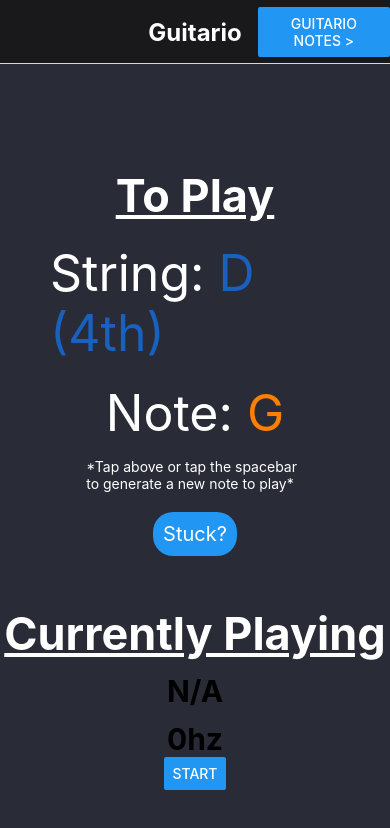
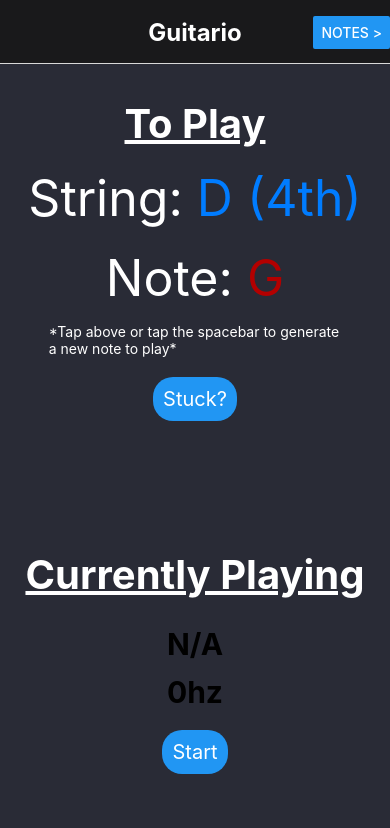
Before and after one commit to Brandon205/guitario, a React Native app: screen / in a window 390 px wide. Shown: the top 828 px of the page. Built offline with nearby package versions, Linux system fonts and the light colour scheme.

Commit message:
Major Styling Changes

```diff
--- a/App.js
+++ b/App.js
@@ -2,28 +2,16 @@ import React, { useState } from 'react';
 import { Button, Platform } from 'react-native';
 import { NavigationContainer } from '@react-navigation/native';
 import { createNativeStackNavigator } from '@react-navigation/native-stack';
-// import Notes from './components/Notes';
 import StringsNote from './components/StringsNote';
-import Frequencies from './components/Frequencies'
-// let Frequencies = <></>;
-// if (Platform.OS === 'web') {
-//   Frequencies = require('./components/Frequencies.js')
-// }
-// (async () => {
-//   if (Platform.OS === 'web') {
-//     let Frequencies = await import('./components/Frequencies');
-//   } else {
-//     let Frequencies = <></>
-//   }
-// })();
+import Frequencies from './components/Frequencies'; // Will pull either the .android.js or just the .js one based on platform
 
 const Stack = createNativeStackNavigator();
 
 export default function App() {
-  const [note, setNote] = useState("0")
-  const [string, setString] = useState("E (6th)")
-  const [noteColor, setNoteColor] = useState("#33CC33")
-  const [stringColor, setStringColor] = useState("#D07173")
+  const [note, setNote] = useState("0");
+  const [string, setString] = useState("E (6th)");
+  const [noteColor, setNoteColor] = useState("#33CC33");
+  const [stringColor, setStringColor] = useState("#D07173");
 
   let createNote = () => { // Generates a random note and its color and puts both into state
     let tempNote = (Math.floor(Math.random() * 7)).toString()
@@ -31,31 +19,31 @@ export default function App() {
     switch (tempNote) {
       case "0":
         setNote("A")
-        setNoteColor('#33CC33')
+        setNoteColor('#ff6300')
         break;
       case "1":
         setNote("B")
-        setNoteColor('#8EC9FF')
+        setNoteColor('#99ff00')
         break;
       case "2":
         setNote("C")
-        setNoteColor('#FF0000')
+        setNoteColor('#28ff00')
         break;
       case "3":
         setNote("D")
-        setNoteColor('#FFFF00')
+        setNoteColor('#007cff')
         break;
       case "4":
         setNote("E")
-        setNoteColor('#C3F2FF')
+        setNoteColor('#4500ea')
         break;
       case "5":
         setNote("F")
-        setNoteColor('#AB0034')
+        setNoteColor('#57009e')
         break;
       case "6":
         setNote("G")
-        setNoteColor('#FF7F00')
+        setNoteColor('#b30000')
         break;
       default:
         setNote("Uh oh, this should be a note... Try again")
@@ -68,27 +56,27 @@ export default function App() {
     switch (tempString) {
       case "0":
         setString("E (6th)")
-        setStringColor('#D07173')
+        setStringColor('#4500ea')
         break;
       case "1":
         setString("A (5th)")
-        setStringColor('#F3F071')
+        setStringColor('#ff6300')
         break;
       case "2":
         setString("D (4th)")
-        setStringColor('#1861BF')
+        setStringColor('#007cff')
         break;
       case "3":
         setString("G (3rd)")
-        setStringColor('#F3B54D')
+        setStringColor('#b30000')
         break;
       case "4":
         setString("B (2nd)")
-        setStringColor('#50C839')
+        setStringColor('#99ff00')
         break;
       case "5":
         setString("e (1st)")
-        setStringColor('#CF27C4')
+        setStringColor('#4500ea')
         break;
       default:
         setString("Uh oh, this should be a string... Try again")
@@ -99,7 +87,7 @@ export default function App() {
   if (Platform.OS === 'web') {
     content = (
       <Stack.Screen name="Guitario" options={({ navigation }) => ({
-        headerRight: () => (<Button title="Guitario Notes >" onPress={() => navigation.navigate('Guitario Notes')} />)
+        headerRight: () => (<Button title="Notes >" onPress={() => navigation.navigate('Notes')} />)
       })}>
         { props => <Frequencies {...props} createNote={() => createNote()} createString={() => createString()} string={string} note={note} noteColor={noteColor} stringColor={stringColor} /> }
       </Stack.Screen>
@@ -107,7 +95,7 @@ export default function App() {
   } else {
     content = (
       <Stack.Screen name="Guitario" options={({ navigation }) => ({
-        headerRight: () => (<Button title="Guitario Notes >" onPress={() => navigation.navigate('Guitario Notes')} />)
+        headerRight: () => (<Button title="Notes >" onPress={() => navigation.navigate('Notes')} />)
       })}>
         { props => <Frequencies {...props} createNote={() => createNote()} createString={() => createString()} string={string} note={note} noteColor={noteColor} stringColor={stringColor} /> }
       </Stack.Screen>
@@ -118,7 +106,7 @@ export default function App() {
     <NavigationContainer>
       <Stack.Navigator screenOptions={{headerStyle: {backgroundColor: '#19191B'}, headerTintColor: '#fff', headerTitleAlign: 'center', headerTitleStyle: {fontSize: 24, fontWeight: 'bold'}}}>
         {content}
-        <Stack.Screen name="Guitario Notes" options={({ navigation }) => ({
+        <Stack.Screen name="Notes" options={({ navigation }) => ({
           headerLeft: () => (<Button title="< Guitario" onPress={() => navigation.navigate('Guitario')} />)
         })}>
           { props => <StringsNote {...props} createNote={() => createNote()} note={note} noteColor={noteColor} /> }
--- a/components/Frequencies.android.js
+++ b/components/Frequencies.android.js
@@ -54,10 +54,9 @@ const styles = StyleSheet.create({
     container: {
         textAlign: 'center',
         display: 'flex',
+        flex: 1,
         alignItems: 'center',
         backgroundColor: '#292B36',
-        width: '100%',
-        padding: 50
     },
     noteText: {
         fontSize: 50,
@@ -70,10 +69,11 @@ const styles = StyleSheet.create({
         maxWidth: '75%'
     },
     title: {
-        fontSize: 45,
+        fontSize: 40,
         fontWeight: 'bold',
         color: 'white',
-        textDecorationLine: 'underline'
+        textDecorationLine: 'underline',
+        marginTop: 35
     },
     answer: {
         fontSize: 12,
@@ -91,7 +91,7 @@ const styles = StyleSheet.create({
         alignItems: 'center',
         marginTop: 20,
         backgroundColor: '#2196F3',
-        borderRadius: 20
+        borderRadius: 20,
     },
     buttonText: {
         color: 'white',
--- a/components/Frequencies.js
+++ b/components/Frequencies.js
@@ -1,5 +1,5 @@
 import React, { useState, useEffect } from 'react';
-import { View, Text, Button, StyleSheet } from 'react-native';
+import { View, Text, Pressable, StyleSheet } from 'react-native';
 import Notes from './Frequencies.android.js';
 import { noteFromPitch } from "../helpers/helper.js";
 import autoCorrelate from "../helpers/autoCorrelate.js";
@@ -23,6 +23,21 @@ const noteStrings = [
   "A#",
   "B",
 ];
+
+const noteColors = {
+  "C": "#22ff00",
+  "C#": "#00ff38",
+  "D": "#007cff",
+  "D#": "#0500ff",
+  "E": "#4500ea",
+  "F": "#57009e",
+  "F#": "#55004f",
+  "G": "#b30000",
+  "G#": "#ee0000",
+  "A": "#ff6300",
+  "A#": "#ffec00",
+  "B": "#99ff00",
+}
 
 export default function Frequencies(props) {
   const [source, setSource] = useState(null);
@@ -104,14 +119,22 @@ export default function Frequencies(props) {
     }
   }
 
-  let content; // TODO: change buttons to pressables here
+  let content; // For dynamically rendering the Start or Stop button
   if (started) {
     content = (
-      <Button title="Stop" onPress={stop} />
+      <Pressable onPress={stop}>
+        <View style={styles.button}>
+          <Text style={styles.buttonText}>Stop</Text>
+        </View>
+      </Pressable>
     )
   } else {
     content = (
-      <Button title="Start" onPress={start} />
+      <Pressable onPress={start}>
+        <View style={styles.button}>
+          <Text style={styles.buttonText}>Start</Text>
+        </View>
+      </Pressable>
     )
   }
 
@@ -119,8 +142,8 @@ export default function Frequencies(props) {
     <View style={styles.container}>
       <Notes createNote={() => props.createNote()} createString={() => props.createString()} string={props.string} note={props.note} noteColor={props.noteColor} stringColor={props.stringColor}/>
       <Text style={styles.title}>Currently Playing</Text>
-      <Text style={styles.pitchText}>{pitchNote}</Text>
-      <Text style={styles.pitchText}>{pitch}hz</Text>
+      <Text style={{color: noteColors[pitchNote], fontSize: 30, fontWeight: 'bold', marginTop: 12}}>{pitchNote}</Text>
+      <Text style={{color: noteColors[pitchNote], fontSize: 30, fontWeight: 'bold', marginTop: 12}}>{pitch}hz</Text>
       {content}
     </View>
   )
@@ -132,18 +155,28 @@ const styles = StyleSheet.create({
     justifyContent: 'center',
     alignItems: 'center',
     backgroundColor: '#292B36',
-    width: '100%',
     height: '100%'
   },
-  pitchText: {
-    fontSize: 30,
-    fontWeight: 'bold',
-    marginTop: 12
-  },
   title: {
-    fontSize: 45,
+    fontSize: 40,
     fontWeight: 'bold',
     color: 'white',
-    textDecorationLine: 'underline'
+    textDecorationLine: 'underline',
+    marginTop: 55,
+    marginBottom: 15
+  },
+  button: {
+    display: 'flex',
+    justifyContent: 'center',
+    alignItems: 'center',
+    marginTop: 20,
+    backgroundColor: '#2196F3',
+    borderRadius: 20,
+    marginBottom: 70
+    },
+  buttonText: {
+    color: 'white',
+    padding: 10,
+    fontSize: 20
   }
 });
```
